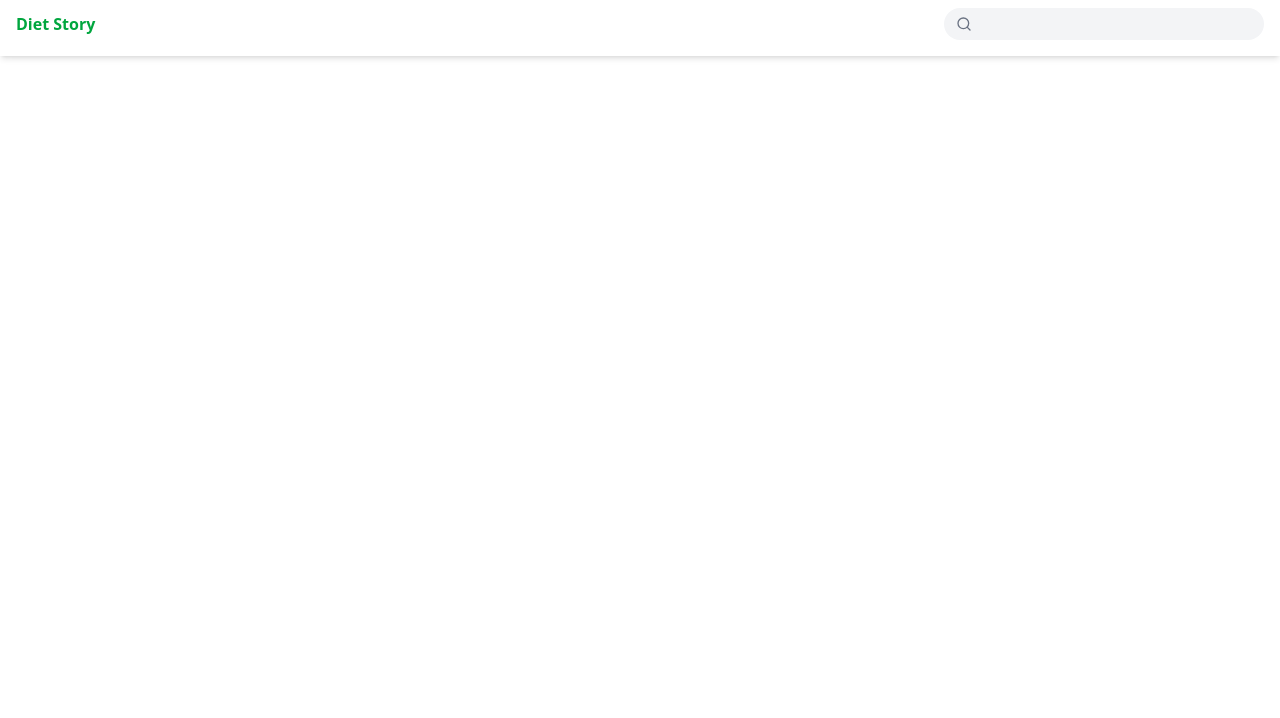
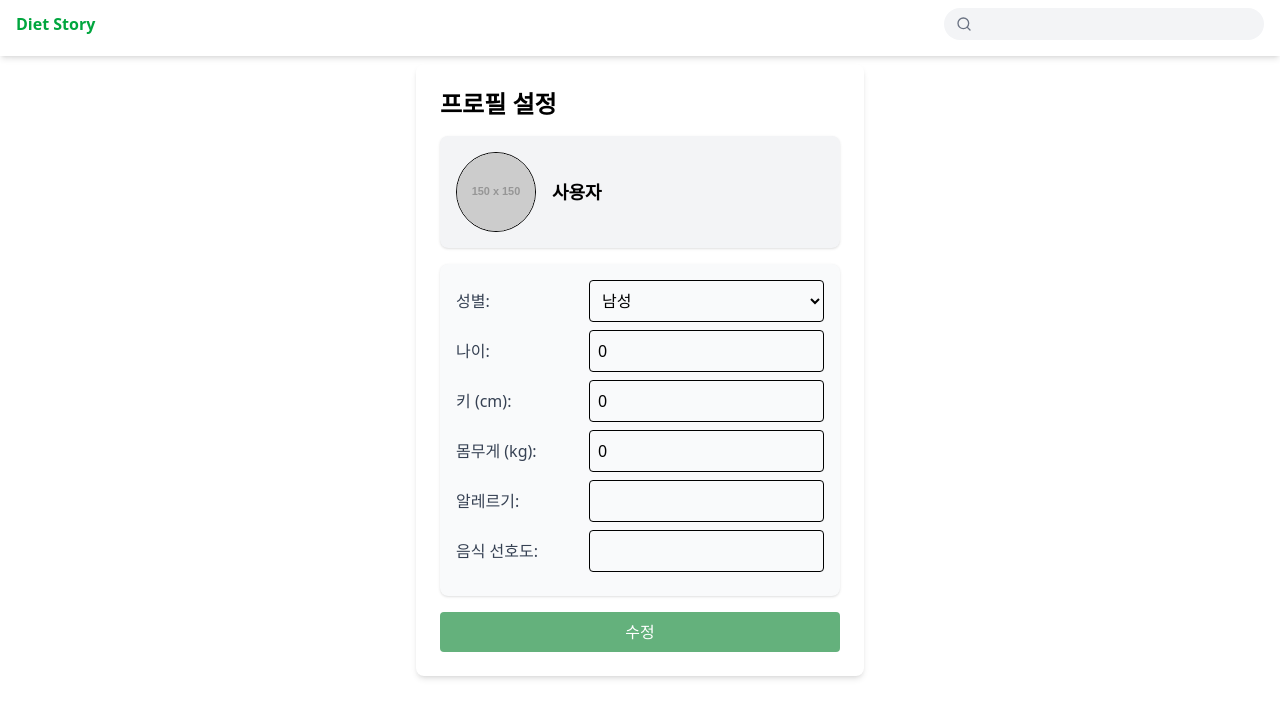
Before and after one commit to 07-main-teamproject/frontend, a React (Vite) app: page /profile in a window 1280 px wide. Before the commit this address had no page. Shown: the top 718 px of the page. Built offline with nearby package versions, Linux system fonts and the light colour scheme.

Commit message:
프로필 설정 페이지 구현

```diff
--- a/package.json
+++ b/package.json
@@ -13,6 +13,7 @@
     "@tailwindcss/vite": "^4.0.3",
     "@tanstack/react-query": "^5.66.0",
     "@tanstack/react-query-devtools": "^5.66.0",
+    "axios": "^1.7.9",
     "jotai": "^2.11.3",
     "lucide-react": "^0.474.0",
     "react": "^18.3.1",
--- a/src/App.tsx
+++ b/src/App.tsx
@@ -3,7 +3,7 @@ import { Route, Routes, BrowserRouter as Router } from "react-router-dom";
 import Header from "./components/Header";
 import "slick-carousel/slick/slick.css";
 import "slick-carousel/slick/slick-theme.css";
-import MyPage from "./pages/MyPage";
+import MyPage from "./pages/ProfilePage";
 
 const App: React.FC = () => {
   return (
@@ -12,7 +12,7 @@ const App: React.FC = () => {
         <Header />
       </div>
       <Routes>
-        <Route path="/mypage" element={<MyPage />} />
+        <Route path="/profile" element={<MyPage />} />
       </Routes>
     </Router>
   );
--- a/src/pages/MyPage.tsx
+++ /dev/null
@@ -1,5 +0,0 @@
-function MyPage() {
-  return <div></div>;
-}
-
-export default MyPage;
--- /dev/null
+++ b/src/pages/ProfilePage.tsx
@@ -0,0 +1,120 @@
+import React, { useState } from "react";
+
+const ProfilePage: React.FC = () => {
+  const [profile, setProfile] = useState({
+    image: "",
+    nickname: "사용자",
+    gender: "",
+    age: 0,
+    height: 0,
+    weight: 0,
+    allergies: "",
+    foodPreferences: "",
+  });
+
+  const [isEditing, setIsEditing] = useState(false);
+
+  const handleChange = (
+    e: React.ChangeEvent<HTMLInputElement | HTMLSelectElement>
+  ) => {
+    const { name, value } = e.target;
+    setProfile((prev) => ({
+      ...prev,
+      [name]: value,
+    }));
+  };
+
+  const handleImageUpload = (e: React.ChangeEvent<HTMLInputElement>) => {
+    if (e.target.files && e.target.files[0]) {
+      const reader = new FileReader();
+      reader.onload = (event) => {
+        setProfile((prev) => ({
+          ...prev,
+          image: event.target?.result as string,
+        }));
+      };
+      reader.readAsDataURL(e.target.files[0]);
+    }
+  };
+
+  return (
+    <div className="max-w-md mx-auto p-6 bg-white rounded-lg shadow-md">
+      <h2 className="text-2xl font-bold mb-4">프로필 설정</h2>
+
+      <div className="bg-gray-100 p-4 rounded-lg flex items-center space-x-4 shadow">
+        <label htmlFor="imageUpload" className="cursor-pointer">
+          <img
+            src={profile.image || "https://via.placeholder.com/150"}
+            alt="프로필"
+            className="w-20 h-20 rounded-full object-cover border"
+          />
+        </label>
+        {isEditing && (
+          <input
+            type="file"
+            id="imageUpload"
+            accept="image/*"
+            onChange={handleImageUpload}
+            className="hidden"
+          />
+        )}
+
+        <div className="flex-1 text-lg font-semibold">{profile.nickname}</div>
+      </div>
+
+      <div className="bg-gray-50 p-4 rounded-lg shadow mt-4">
+        {[
+          {
+            label: "성별",
+            name: "gender",
+            type: "select",
+            options: ["남성", "여성"],
+          },
+          { label: "나이", name: "age", type: "number" },
+          { label: "키 (cm)", name: "height", type: "number" },
+          { label: "몸무게 (kg)", name: "weight", type: "number" },
+          { label: "알레르기", name: "allergies", type: "text" },
+          { label: "음식 선호도", name: "foodPreferences", type: "text" },
+        ].map((field) => (
+          <div key={field.name} className="flex items-center gap-4 mb-2">
+            <label className="w-1/3 text-gray-700">{field.label}:</label>
+
+            {field.type === "select" ? (
+              <select
+                name={field.name}
+                value={profile[field.name as keyof typeof profile]}
+                onChange={handleChange}
+                disabled={!isEditing}
+                className="w-2/3 border p-2 rounded"
+              >
+                {field.options?.map((option) => (
+                  <option key={option} value={option}>
+                    {option}
+                  </option>
+                ))}
+              </select>
+            ) : (
+              <input
+                type={field.type}
+                name={field.name}
+                value={profile[field.name as keyof typeof profile]}
+                onChange={handleChange}
+                disabled={!isEditing}
+                className="w-2/3 border p-2 rounded"
+              />
+            )}
+          </div>
+        ))}
+      </div>
+
+      <button
+        onClick={() => setIsEditing(!isEditing)}
+        className="mt-4 w-full bg-[#64B17C] text-white py-2 rounded hover:bg-[#64B17C]"
+      >
+        {isEditing ? "저장" : "수정"}
+      </button>
+    </div>
+  );
+};
+
+export default ProfilePage;
```
Also changed, not shown: 1 other file (tests, documents, lock files or other folders).
